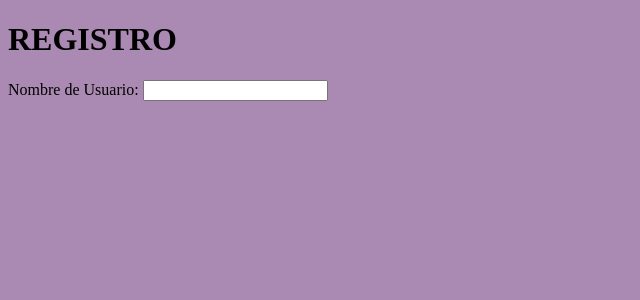
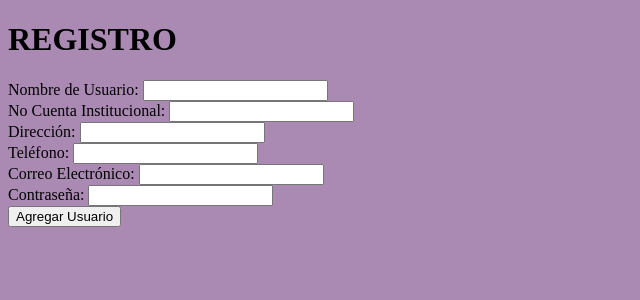
Before and after one commit to AnaMartinez44/ProgramacionWeb, a PHP site: page /AgregarUsuario.php in a window 1280 px wide. Shown: the top 300 px of the page, without its empty margins (0-640 px from the left). Run offline with PHP 8.4, Linux system fonts and the light colour scheme.

Commit message:
commit inicial

```diff
--- a/AgregarUsuario.php
+++ b/AgregarUsuario.php
@@ -5,11 +5,32 @@
     <meta charset="UTF-8">
     <meta name="viewport" content="width=device-width, initial-scale=1.0">
     <title>Agregar a un usuario </title>
+
+
 </head>
 <body style="background-color: #aa8ab3;">
     <div>
-    <form method= "post" action="AgregarUsuario.php" name=lolo>
+    <form method= "post" action="NewUsuario.php" name=lolo>
         <h1> REGISTRO </h1>
 
+        <div id="seccion1">
         <label for="nombre_usuario">Nombre de Usuario:</label>
         <input type="text" id="nombre_usuario" name="nombre_usuario" required><br>
+        <label for="no_cuenta">No Cuenta Institucional:</label>
+        <input type="text" id="no_cuenta" name="no_cuenta" required><br>
+
+        <label for="direccion">Dirección:</label>
+        <input type="text" id="direccion" name="direccion" required><br>
+
+        <label for="telefono">Teléfono:</label>
+        <input type="text" id="telefono" name="telefono" required><br>
+
+        <label for="email">Correo Electrónico:</label>
+        <input type="email" id="email" name="email" required><br>
+
+        <label for="password">Contraseña:</label>
+        <input type="password" id="password" name="password" required><br>
+
+        <input type="submit" value="Agregar Usuario">
+
+    </form>
--- /dev/null
+++ b/NewUsuario.php
@@ -0,0 +1,2 @@
+<?php
+require "conexion.php";
```
